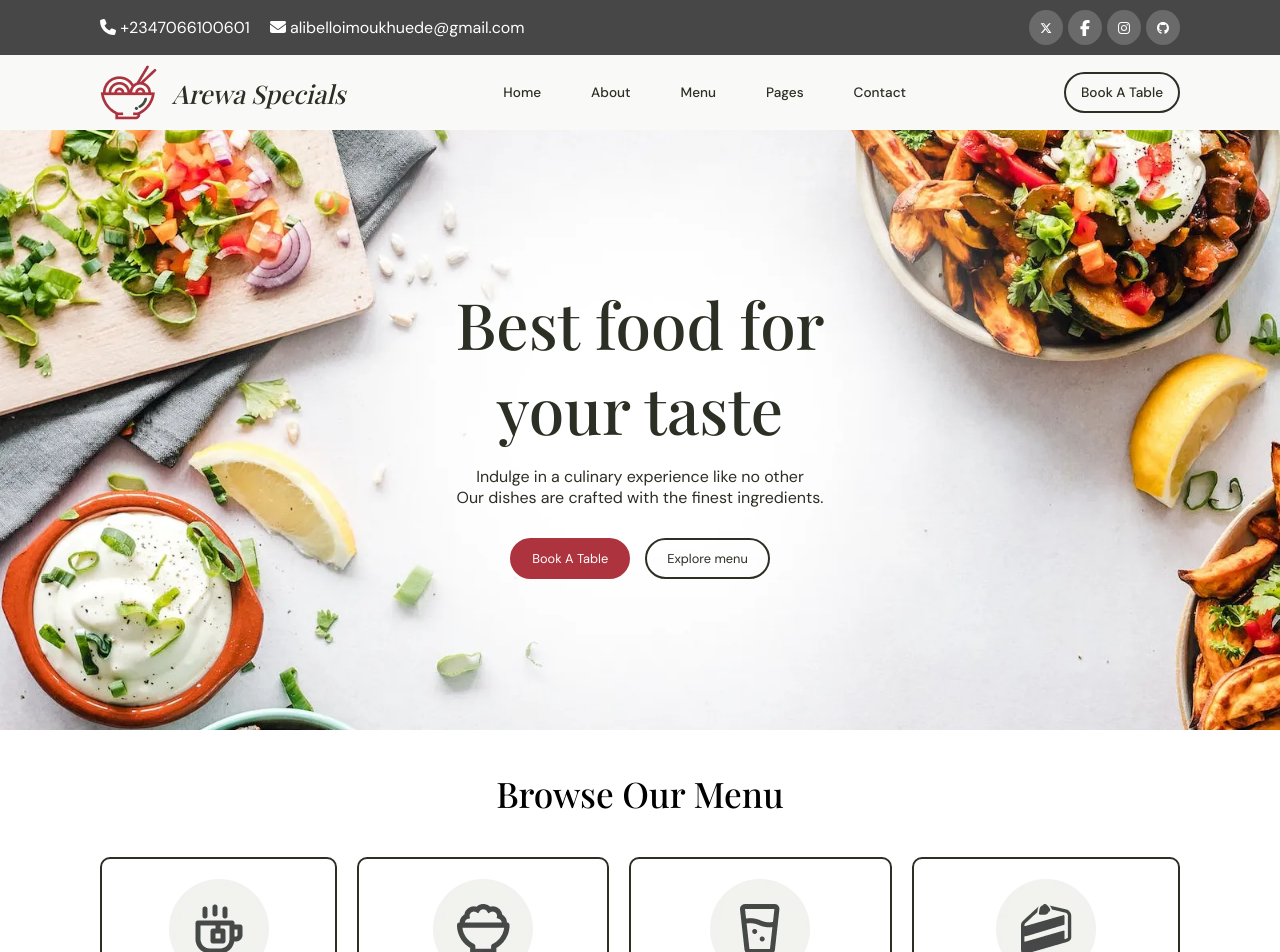
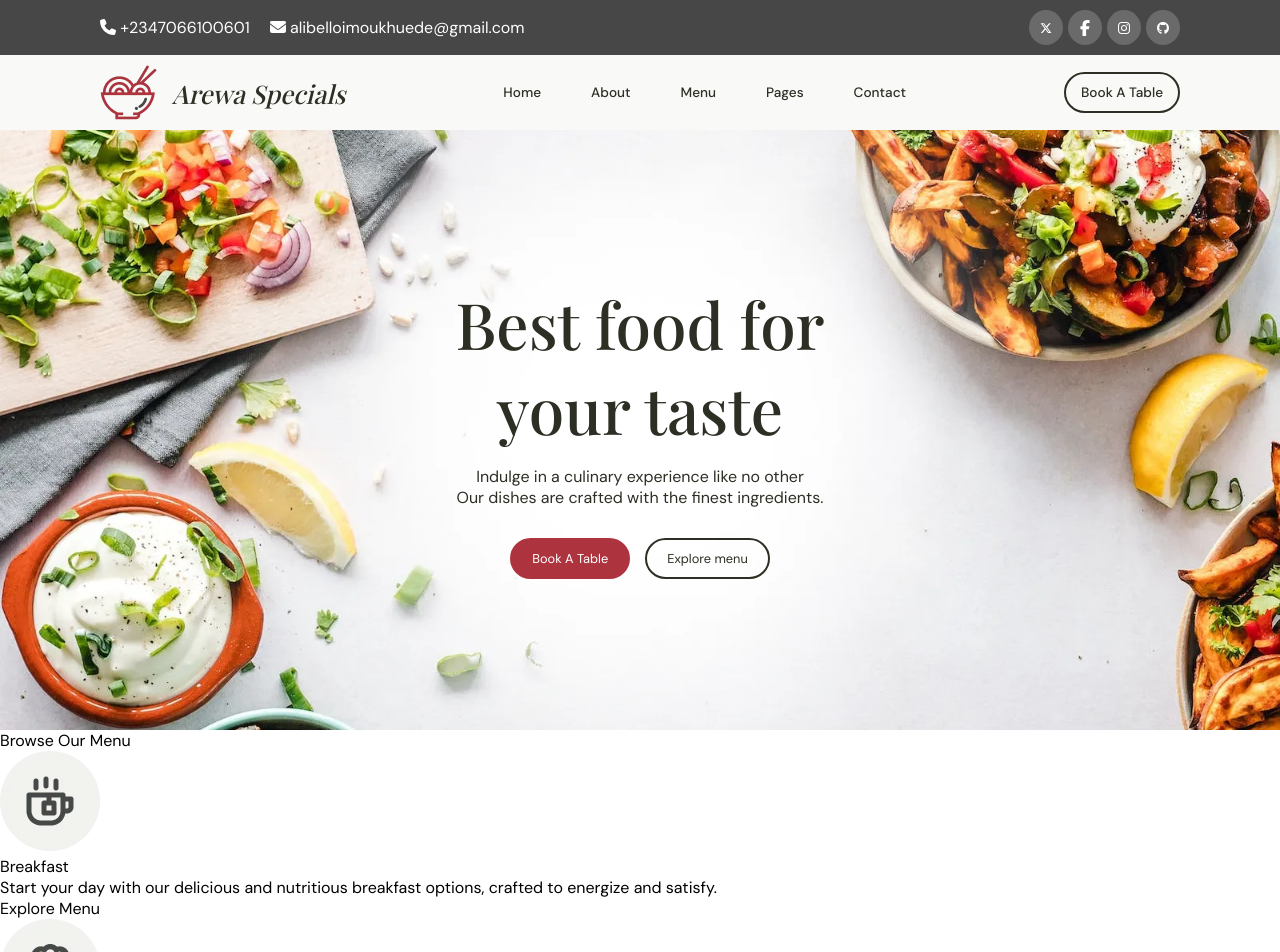
Before and after one commit to devalibello/tasty-food, a React (Create React App) app: page / in a window 1280 px wide. Shown: the top 952 px of the page. Built offline with nearby package versions, Linux system fonts and the light colour scheme; a web font is replaced by a local one.

Commit message:
Modify Menu CSS

```diff
--- a/src/styles/Menu.css
+++ b/src/styles/Menu.css
@@ -1,4 +1,4 @@
-.menu-card-container {
+/* .menu-card-container {
     border: solid 2px #2C2F24;
     border-radius: 10px;
     width: -moz-fit-content;
@@ -71,4 +71,4 @@
     .menu-card-container {
         width: 100%;
     }
-}
+} */
```
